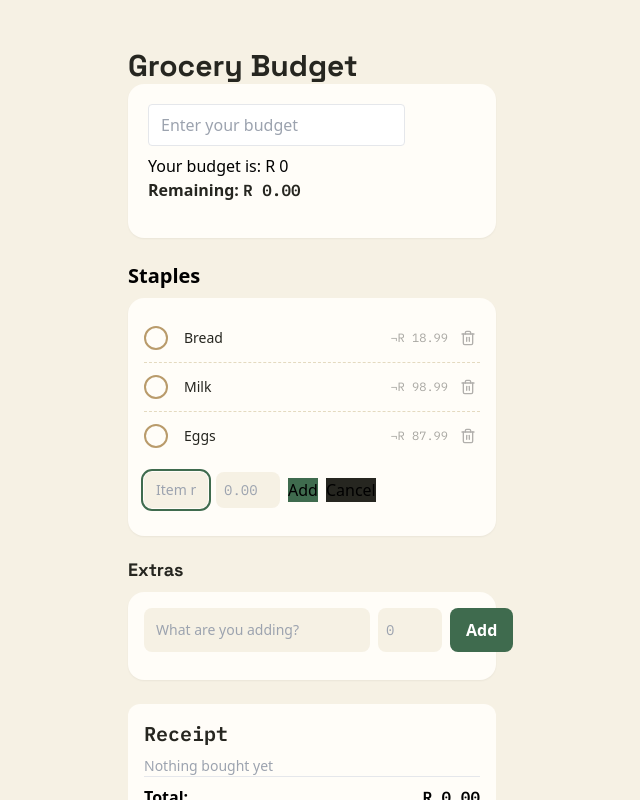
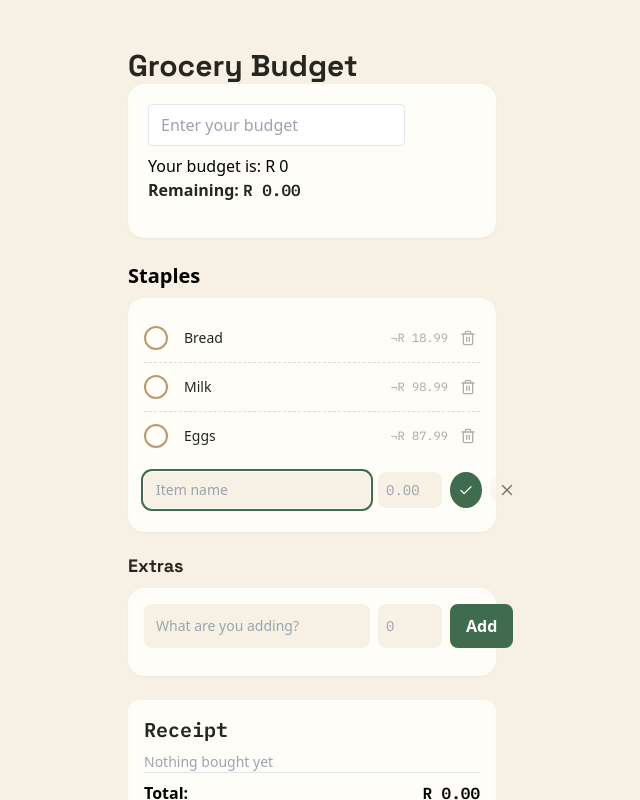
Before and after one commit to Khulekani1211/grocery-budget-app, a React (Vite) app: page / in a window 1280 px wide. Both pictures are taken after a click on the button "+ Add Staple". Shown: the top 800 px of the page, without its empty margins (328-968 px from the left). Built offline with nearby package versions, Linux system fonts and the light colour scheme.

Commit message:
Styling the Add Staple button and form

```diff
--- a/src/components/StaplesSection.jsx
+++ b/src/components/StaplesSection.jsx
@@ -52,14 +52,14 @@ export default function StaplesSection({ staples, onToggle, onConfirmPrice, onAd
 
           {
             showAddForm ? (
-              <div className="flex items-center gap-2 py-3">
+              <div className="flex gap-2 mt-3 mb-2">
                 <input
                   autoFocus
                   value={newStapleName}
                   onChange={(e) => setNewStapleName(e.target.value)}
                   placeholder="Item name"
                   style={{ backgroundColor: COLORS.paper, color: COLORS.ink }}
-                  className="w-16 rounded-lg px-3 py-2 text-sm"
+                  className="flex-1 rounded-lg px-3 py-2 text-sm"
                 />
                 <input
                   type="number"
@@ -71,22 +71,22 @@ export default function StaplesSection({ staples, onToggle, onConfirmPrice, onAd
                 />
                 <button
                   onClick={hadleStapleAdd}
-                  style={{ backgroundColor: COLORS.basil}}
+                  style={{ backgroundColor: COLORS.basil, color: COLORS.chalk, padding: '0.5rem 0.5rem', borderRadius: '50%' }}
                 >
-                  Add
+                  <svg xmlns="http://www.w3.org/2000/svg" width="16" height="15" viewBox="0 0 24 24" fill="none" stroke="#ffffff" stroke-width="2" stroke-linecap="round" stroke-linejoin="round"><path d="M20 6 9 17l-5-5"></path></svg>
                 </button>
                 <button
                   onClick={() => setShowAddForm(false)}
-                  style={{ backgroundColor: COLORS.ink}}
+                  style={{ backgroundColor: COLORS.paper, color: COLORS.chalk, padding: '0.5rem 0.5rem', borderRadius: '50%', opacity: 0.5 }}
                 >
-                  Cancel
+                  <svg xmlns="http://www.w3.org/2000/svg" width="18" height="18" viewBox="0 0 24 24" fill="none" stroke="#000000" stroke-width="2" stroke-linecap="round" stroke-linejoin="round"><path d="M18 6 6 18"></path><path d="m6 6 12 12"></path></svg>
                 </button>
               </div>
             ) : (
               <button
                 onClick={() => setShowAddForm(true)}
-                style={{ backgroundColor: COLORS.basil}}
-                className="w-full py-3 text-sm font-medium"
+                style={{ color: COLORS.basil}}
+                className="flex-1 py-3 text-sm font-medium"
               >
                 + Add Staple
               </button>
```
